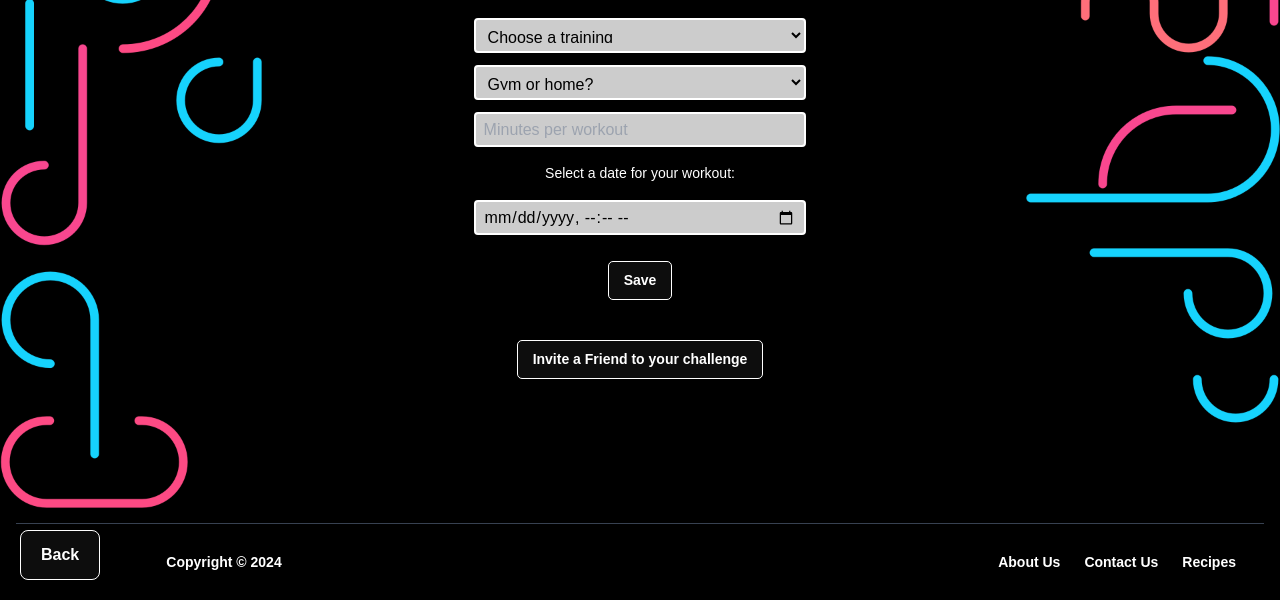
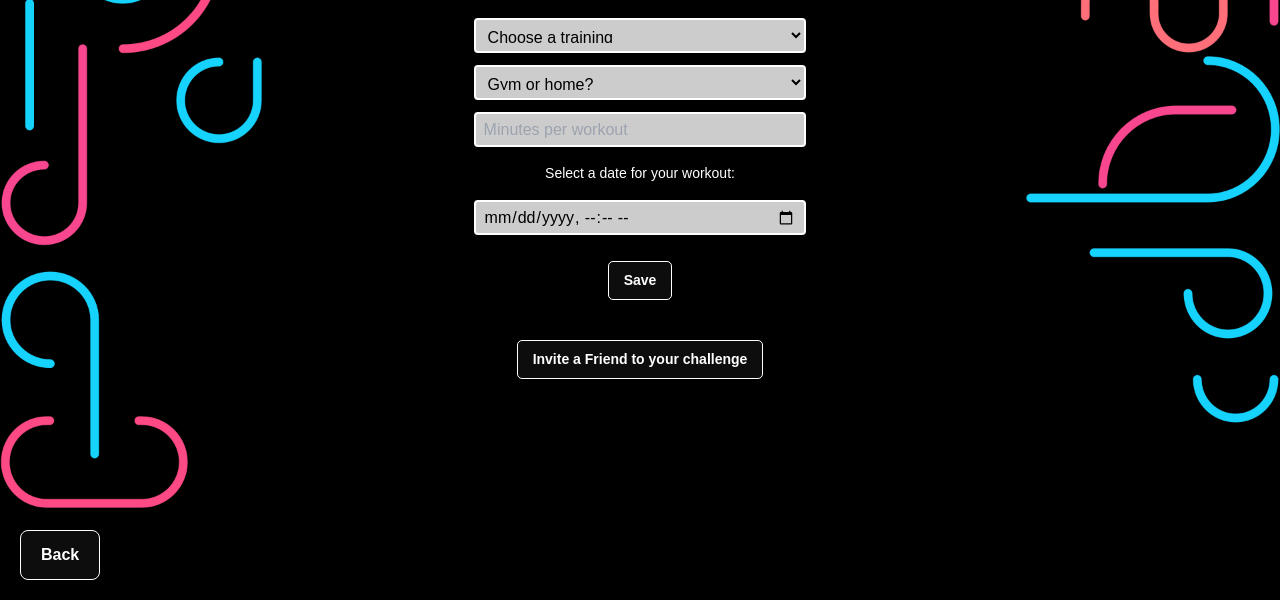
Before and after one commit to AvivFairfield/WEB_Project, a website built with Vite: page training-selection.html in a window 1280 px wide. Shown: the part 200-800 px from the top of the page. Built offline with nearby package versions, Linux system fonts and the light colour scheme; no server answers.

Commit message:
removed footer

```diff
--- a/training-selection.html
+++ b/training-selection.html
@@ -151,36 +151,11 @@
             <button class="save-button" onclick="saveWorkoutDetails()">Save</button>
             <button class="challenge-button" onclick="inviteFriend()">Invite a Friend to your challenge</button>
 
-            <!-- Footer with black background and adjusted to full width -->
 
-            <footer class="bg-black pb-6">
-                <div class="mx-auto px-4">
-                    <hr class="mb-6 border-b-1 border-gray-700" />
-                    <div class="flex flex-wrap items-center justify-between">
-                        <div class="w-full md:w-4/12 px-4">
-                            <div class="text-sm text-white font-semibold py-1">Copyright © 2024</div>
-                        </div>
-                        <div class="w-full md:w-8/12 px-4">
-                            <ul class="flex flex-wrap list-none justify-end">
-                                <li>
-                                    <a href="#about" class="text-white hover:text-gray-400 text-sm font-semibold block py-1 px-3">About Us</a>
-                                </li>
-                                <li>
-                                    <a href="#contact" class="text-white hover:text-gray-400 text-sm font-semibold block py-1 px-3">Contact Us</a>
-                                </li>
-                                <li>
-                                    <a href="#recipes" class="text-white hover:text-gray-400 text-sm font-semibold block py-1 px-3">Recipes</a>
-                                </li>
-                            </ul>
-                        </div>
-                    </div>
-                </div>
-            </footer>
+
+
 
             <script>
-                // document.querySelector(".back-button").addEventListener("click", function () {
-                //     window.history.back() // Go back to the previous page
-                // })
 
                 function inviteFriend() {
                     const trainingType = document.getElementById("trainingType").value
```
